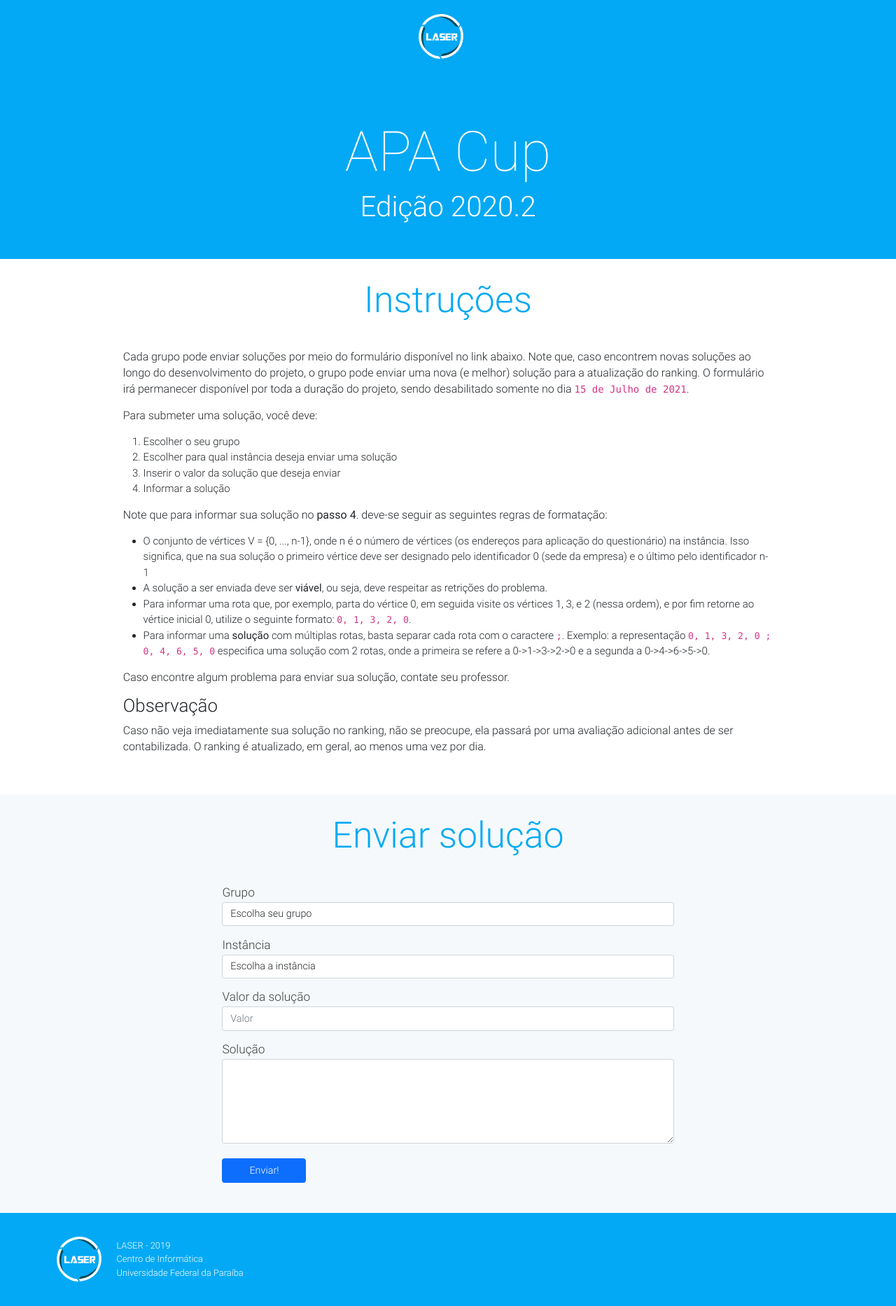
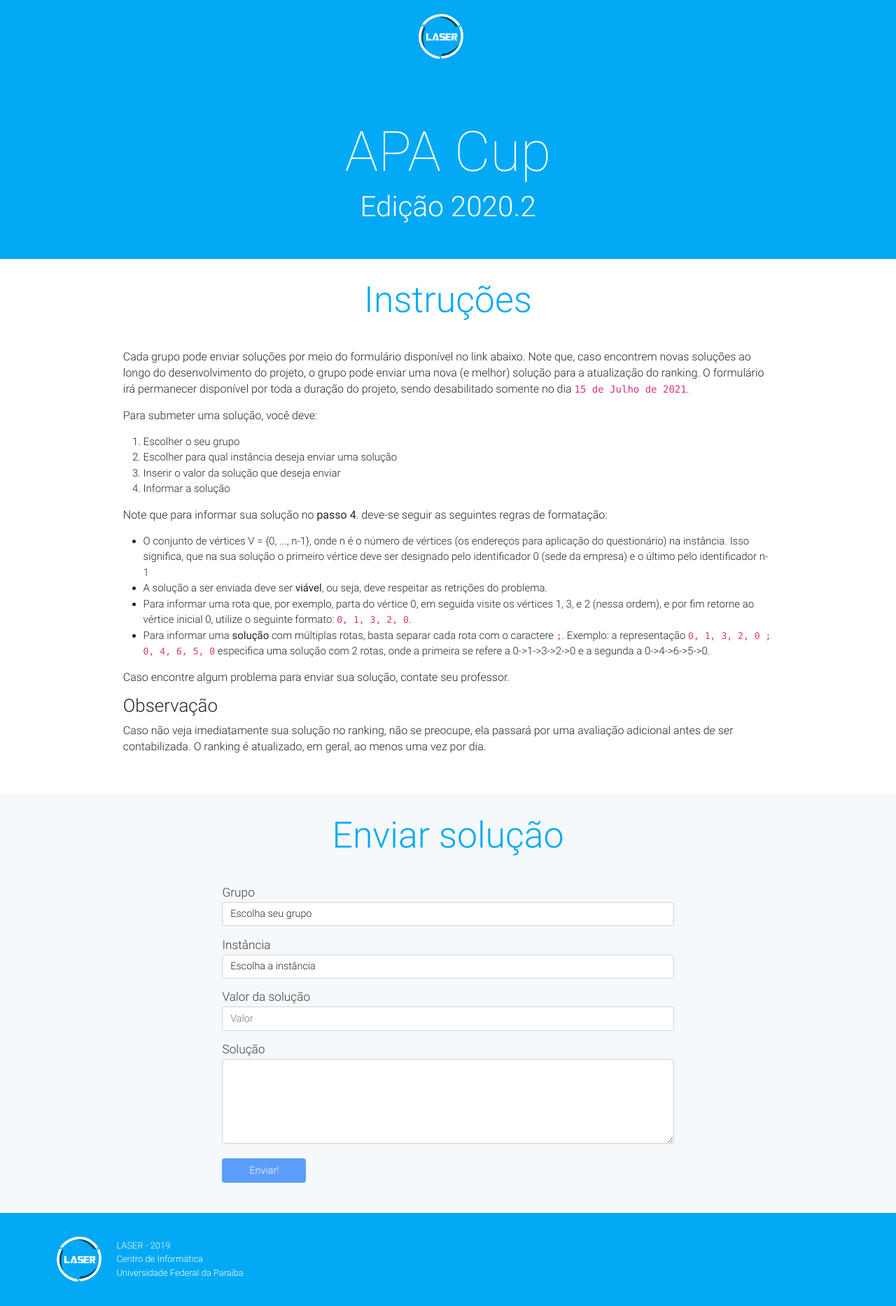
Before and after one commit to laser-ufpb/laser-ufpb.github.io, a Jekyll site: the page built from apa-cup/submit.html, in a window 1280 px wide. Shown: the whole page at 70% size. Built offline with Jekyll 4.4.1, drawn with Linux system fonts in a browser that asks for light colours.

Commit message:
update ranking

```diff
--- a/_includes/content-apa-cup-submit.html
+++ b/_includes/content-apa-cup-submit.html
@@ -100,7 +100,7 @@
 
                         <div class="submit-group mt-4">
                             <button id="btn-submit" class="btn btn-primary" type="submit" style="display: none;">Enviar!</button>
-                            <button id="btn-open-model" class="btn btn-primary" type="button" data-bs-toggle="modal" data-bs-target="#modal-confirm">Enviar!</button>
+                            <button id="btn-open-model" class="btn btn-primary" type="button" data-bs-toggle="modal" data-bs-target="#modal-confirm" disabled="disabled">Enviar!</button>
 
                             <button id="btn-sending" class="btn btn-primary d-none" type="button" disabled>
                                 <span class="spinner-border spinner-border-sm" role="status" aria-hidden="true"></span>
```
